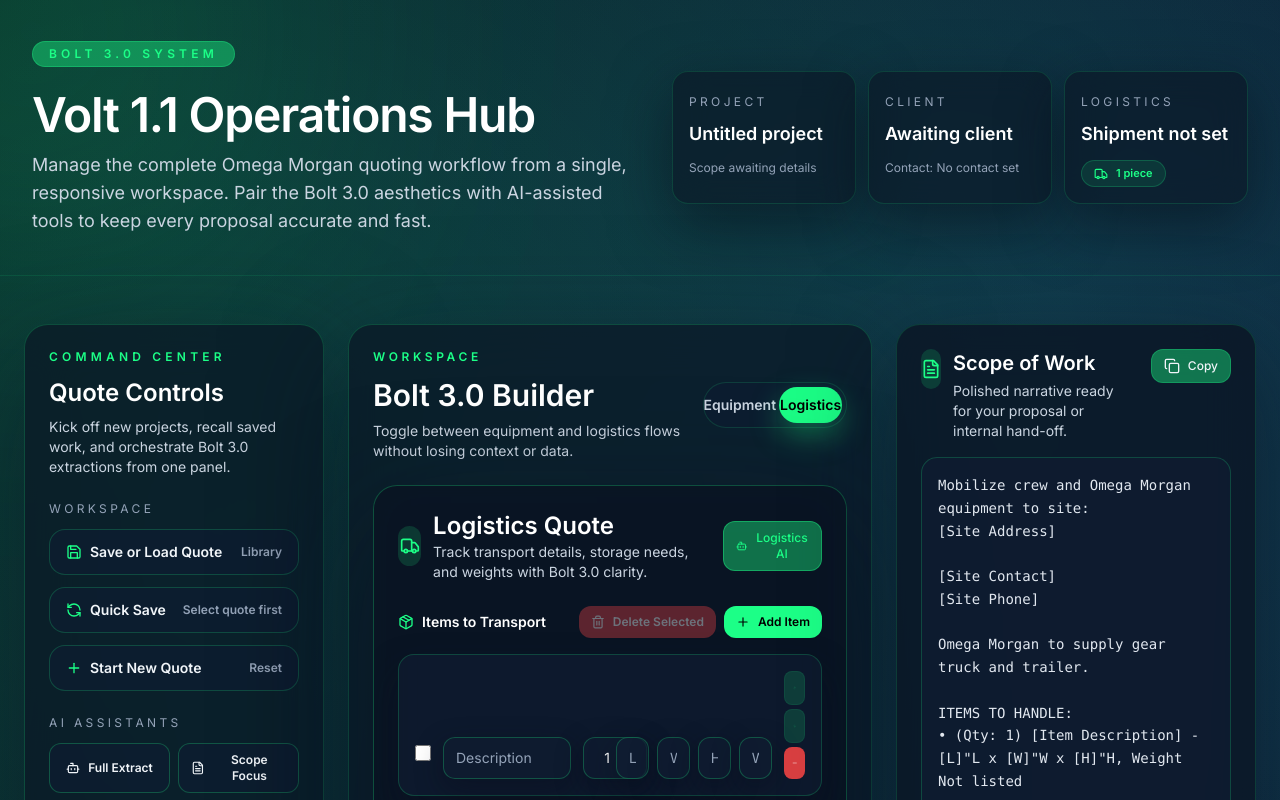
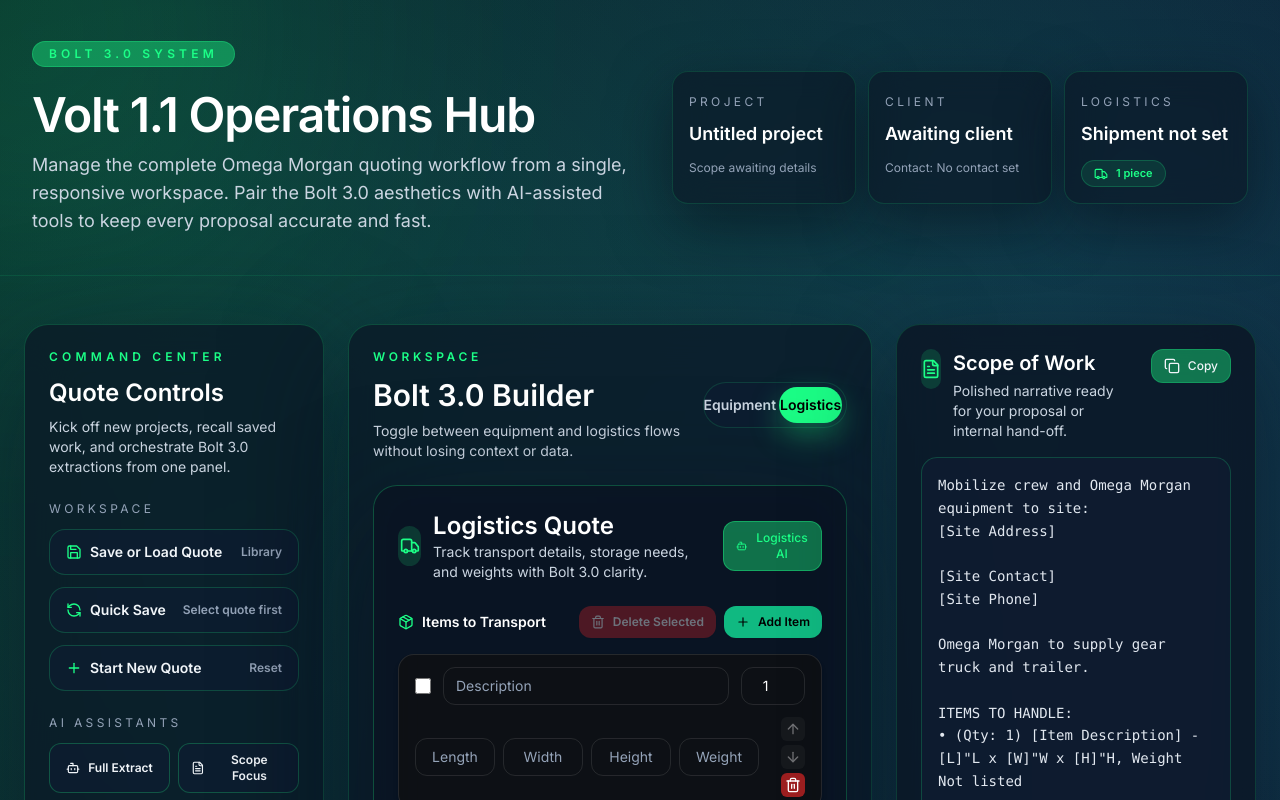
Before and after one commit to Kyletho2020/Volt1.1, a React (Vite) app: page / in a window 1280 px wide. Both pictures are taken after a click on the button "Logistics". Shown: the top 800 px of the page. Built offline with nearby package versions, Linux system fonts and the light colour scheme; no server answers; the database is empty.

Commit message:
Revamp logistics items section styling

```diff
--- a/src/components/LogisticsForm.tsx
+++ b/src/components/LogisticsForm.tsx
@@ -3,7 +3,6 @@ import {
   Truck,
   Package,
   Plus,
-  Minus,
   Trash2,
   ArrowUp,
   ArrowDown,
@@ -150,14 +149,14 @@ const LogisticsForm: React.FC<LogisticsFormProps> = ({
                 <button
                   onClick={deleteSelectedPieces}
                   disabled={selectedPieces.length === 0}
-                  className="inline-flex items-center gap-2 rounded-xl bg-red-500/90 px-3 py-2 text-xs font-semibold text-white shadow-sm transition hover:bg-red-500 disabled:cursor-not-allowed disabled:opacity-40"
+                  className="inline-flex items-center gap-2 rounded-xl bg-red-600/80 px-3 py-2 text-xs font-semibold text-white shadow-sm transition hover:bg-red-700/90 disabled:cursor-not-allowed disabled:opacity-40"
                 >
                   <Trash2 className="h-3.5 w-3.5" />
                   Delete Selected
                 </button>
                 <button
                   onClick={addPiece}
-                  className="inline-flex items-center gap-2 rounded-xl bg-accent px-3 py-2 text-xs font-semibold text-black shadow-sm transition hover:bg-green-400"
+                  className="inline-flex items-center gap-2 rounded-xl bg-emerald-500 px-3 py-2 text-xs font-semibold text-black shadow-sm transition hover:bg-emerald-600"
                 >
                   <Plus className="h-3.5 w-3.5" />
                   Add Item
@@ -165,20 +164,22 @@ const LogisticsForm: React.FC<LogisticsFormProps> = ({
               </div>
             </div>
 
-            <div className="space-y-3">
+            <div className="space-y-4 text-white">
+              <div className="rounded-2xl border border-white/10 bg-[#101010]/70 shadow-md">
+                <div className="divide-y divide-white/10">
                   {(data.pieces ?? []).map((piece, index) => (
                     <div
                       key={piece.id}
-                  className="grid grid-cols-12 items-end gap-3 rounded-2xl border border-accent/20 bg-surface-highlight/70 p-4 shadow-[0_18px_36px_rgba(10,18,35,0.45)]"
+                      className="flex flex-wrap items-center justify-between gap-3 px-4 py-3 transition hover:bg-white/5 first:rounded-t-2xl last:rounded-b-2xl"
                     >
-                  <div className="col-span-5 flex items-start gap-3">
                       <input
                         type="checkbox"
                         checked={selectedPieces.includes(piece.id)}
                         onChange={() => togglePieceSelection(piece.id)}
-                      className="mt-2 h-4 w-4 rounded border-accent/40 bg-transparent text-accent focus:ring-accent/40"
+                        className="h-4 w-4 rounded border-accent/40 bg-transparent text-emerald-400 focus:ring-emerald-400"
                       />
-                    <div className="flex-1">
+
+                      <div className="flex min-w-[10rem] flex-1 flex-col">
                         {(() => {
                           const field = register(`pieces.${index}.description` as const)
                           return (
@@ -190,7 +191,7 @@ const LogisticsForm: React.FC<LogisticsFormProps> = ({
                                   field.onChange(e)
                                   onPieceChange(index, 'description', e.target.value)
                                 }}
-                              className={`w-full ${inputClasses}`}
+                                className="w-full rounded-xl border border-white/10 bg-transparent px-3 py-2 text-sm placeholder:text-slate-400 focus:outline-none focus:ring-1 focus:ring-emerald-400"
                                 placeholder="Description"
                               />
                               {errors.pieces?.[index]?.description && (
@@ -202,8 +203,8 @@ const LogisticsForm: React.FC<LogisticsFormProps> = ({
                           )
                         })()}
                       </div>
-                  </div>
-                  <div className="col-span-1">
+
+                      <div className="flex w-16 flex-col">
                         {(() => {
                           const field = register(`pieces.${index}.quantity` as const)
                           return (
@@ -215,7 +216,7 @@ const LogisticsForm: React.FC<LogisticsFormProps> = ({
                                   field.onChange(e)
                                   onPieceChange(index, 'quantity', parseInt(e.target.value) || 1)
                                 }}
-                            className={`${inputClasses} w-16 text-center`}
+                                className="rounded-xl border border-white/10 bg-transparent py-2 text-center text-sm focus:outline-none focus:ring-1 focus:ring-emerald-400"
                                 placeholder="Qty"
                                 min="1"
                               />
@@ -228,16 +229,15 @@ const LogisticsForm: React.FC<LogisticsFormProps> = ({
                           )
                         })()}
                       </div>
-                  <div className="col-span-5 grid grid-cols-4 gap-2">
+
+                      <div className="flex flex-wrap gap-2">
                         {(['length', 'width', 'height', 'weight'] as const).map((field) => (
-                      <div key={field}>
+                          <div key={field} className="flex w-20 flex-col">
                             {(() => {
                               const fieldRegister = register(`pieces.${index}.${field}` as const)
                               const rawValue = piece[field]
                               const displayValue =
-                            typeof rawValue === 'number'
-                              ? rawValue.toString()
-                              : rawValue || ''
+                                typeof rawValue === 'number' ? rawValue.toString() : rawValue || ''
                               return (
                                 <>
                                   <input
@@ -247,7 +247,7 @@ const LogisticsForm: React.FC<LogisticsFormProps> = ({
                                       fieldRegister.onChange(e)
                                       onPieceChange(index, field, e.target.value)
                                     }}
-                                className={`w-full ${inputClasses}`}
+                                    className="rounded-xl border border-white/10 bg-transparent px-3 py-2 text-center text-sm placeholder:text-slate-400 focus:outline-none focus:ring-1 focus:ring-emerald-400"
                                     placeholder={field.charAt(0).toUpperCase() + field.slice(1)}
                                   />
                                   {errors.pieces?.[index]?.[field] && (
@@ -261,30 +261,38 @@ const LogisticsForm: React.FC<LogisticsFormProps> = ({
                           </div>
                         ))}
                       </div>
-                  <div className="col-span-1 flex flex-col gap-1">
+
+                      <div className="ml-auto flex flex-col gap-1">
                         <button
                           onClick={() => movePiece(index, index - 1)}
                           disabled={index === 0}
-                      className="flex items-center justify-center rounded-lg border border-accent/25 bg-accent-soft/40 p-2 text-accent transition hover:border-accent hover:bg-accent/15 hover:text-white disabled:cursor-not-allowed disabled:opacity-40"
+                          className="rounded-md bg-white/10 p-1 text-white transition hover:bg-white/20 disabled:cursor-not-allowed disabled:opacity-40"
                         >
                           <ArrowUp className="h-4 w-4" />
                         </button>
                         <button
                           onClick={() => movePiece(index, index + 1)}
                           disabled={index === (data.pieces?.length ?? 0) - 1}
-                      className="flex items-center justify-center rounded-lg border border-accent/25 bg-accent-soft/40 p-2 text-accent transition hover:border-accent hover:bg-accent/15 hover:text-white disabled:cursor-not-allowed disabled:opacity-40"
+                          className="rounded-md bg-white/10 p-1 text-white transition hover:bg-white/20 disabled:cursor-not-allowed disabled:opacity-40"
                         >
                           <ArrowDown className="h-4 w-4" />
                         </button>
                         <button
                           onClick={() => removePiece(piece.id)}
-                      className="flex items-center justify-center rounded-lg bg-red-500/90 p-2 text-white transition hover:bg-red-500"
+                          className="rounded-md bg-red-600/70 p-1 text-white transition hover:bg-red-700"
                         >
-                      <Minus className="h-4 w-4" />
+                          <Trash2 className="h-4 w-4" />
                         </button>
                       </div>
                     </div>
                   ))}
+                  {(data.pieces?.length ?? 0) === 0 && (
+                    <p className="px-4 py-6 text-sm text-slate-300">
+                      No items added yet. Click "Add Item" to start detailing the shipment.
+                    </p>
+                  )}
+                </div>
+              </div>
             </div>
           </div>
 
```
Lines whose indentation alone changed are shown as unchanged.
